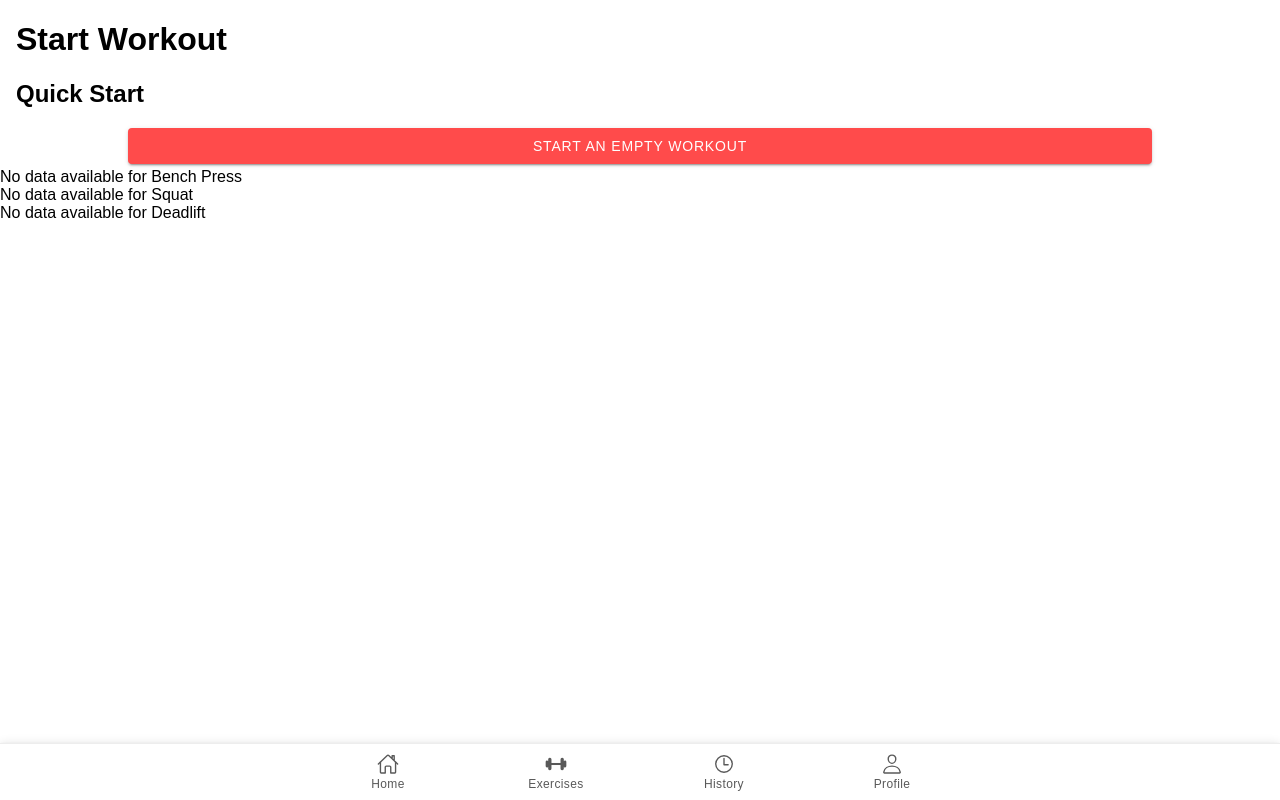
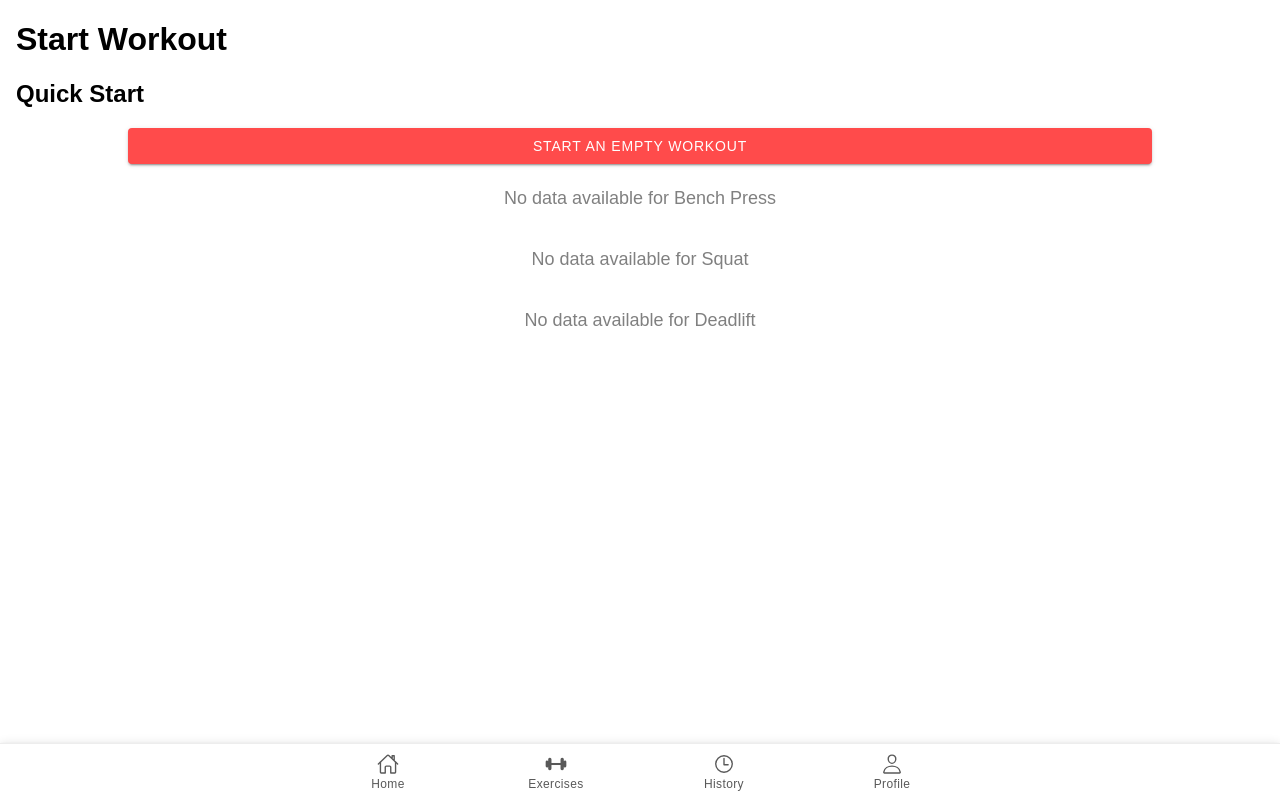
Before and after one commit to CSE437s/semester-project-group-8, a React (Vite) app in the folder LiftingApp/: page /Homepage in a window 1280 px wide. Built offline with nearby package versions, Linux system fonts and the light colour scheme; no server answers.

Commit message:
made no data for lifts prettier

```diff
--- a/LiftingApp/src/components/LineChart.jsx
+++ b/LiftingApp/src/components/LineChart.jsx
@@ -6,7 +6,7 @@ Chart.register(...registerables);
 
 function LineChart({ chartData, title }) {
   if (!chartData || chartData.length === 0) {
-    return <div>No data available for {title}</div>;
+    return <div style={{ textAlign: 'center', padding: '20px', fontSize: '18px', color: 'grey' }}>No data available for {title}</div>;
   }
 
   const data = {
```
